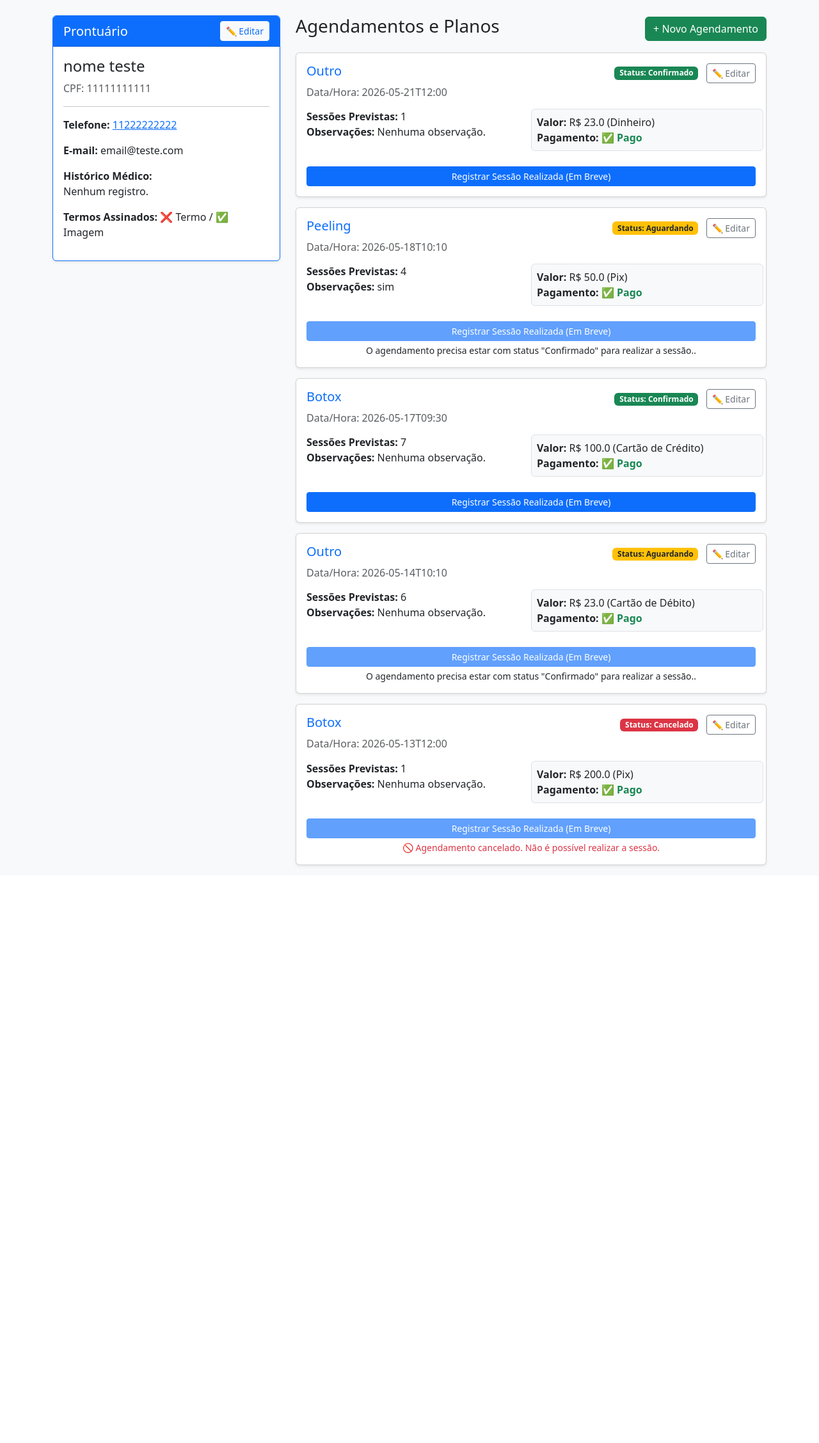
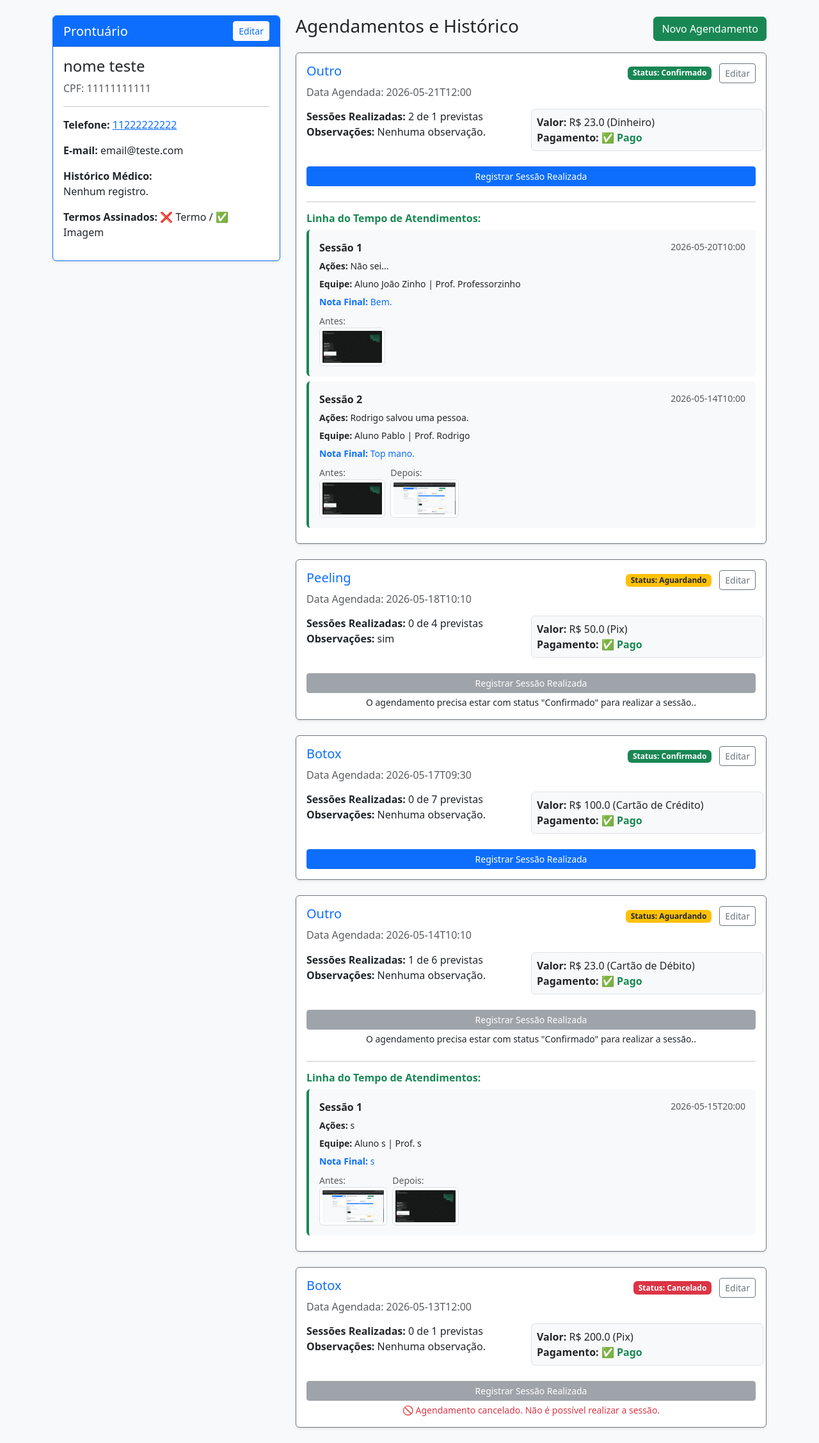
Before and after one commit to FabricioGMV/Clinica_Estetica_UNISC, a Flask app: page /paciente/1 in a window 1280 px wide. Shown: the part 56-2311 px from the top of the page at 64% size. Before the commit the page ends 1411 px from the top, so only its background shows below. Run offline with Flask 3, Linux system fonts and the light colour scheme; data comes from the database, SQL or seed files in the repository; both versions use the stored data as it was after the commit.

Commit message:
Criacao da funcao de registrar sessao realiazadas com adicao de informacoes e imagens de antes e depois, mostrando o historico completo.

```diff
--- a/app/controllers/rotas.py
+++ b/app/controllers/rotas.py
@@ -1,5 +1,5 @@
 from flask import Blueprint, render_template, request, redirect, url_for
-from app.services import paciente_service, agendamento_service
+from app.services import paciente_service, agendamento_service, procedimento_service
 
 rotas_bp = Blueprint('rotas', __name__)
 
@@ -28,7 +28,15 @@ def novo_paciente():
 @rotas_bp.route('/paciente/<int:id>')
 def perfil_paciente(id):
     paciente = paciente_service.obter_paciente(id)
-    agendamentos = agendamento_service.listar_agendamentos_por_paciente(id)
+    agendamentos_brutos = agendamento_service.listar_agendamentos_por_paciente(id)
+
+    agendamentos = []
+    for ag in agendamentos_brutos:
+        sessoes = agendamento_service.listar_procedimentos_por_agendamento(ag['id'])
+        agendamentos.append({
+            'dados': ag,
+            'sessoes': sessoes
+        })
 
     return render_template('perfil_paciente.html', paciente=paciente, agendamentos=agendamentos)
 
@@ -72,3 +80,15 @@ def pagar_agendamento(id):
     agendamento = agendamento_service.obter_agendamento(id)
     agendamento_service.confirmar_pagamento_e_agendamento(id)
     return redirect(url_for('rotas.perfil_paciente', id=agendamento['paciente_id']))
+
+#9. Rota para registrar sessão
+@rotas_bp.route('/agendamento/<int:id>/registrar_sessao', methods=['GET', 'POST'])
+def registrar_sessao(id):
+    agendamento = agendamento_service.obter_agendamento(id)
+    paciente = paciente_service.obter_paciente(agendamento['paciente_id'])
+
+    if request.method == 'POST':
+        procedimento_service.registrar_procedimento(id, paciente['id'], request.form, request.files)
+        return redirect(url_for('rotas.perfil_paciente', id=paciente['id']))
+
+    return render_template('form_procedimento.html', agendamento=agendamento, paciente=paciente)
--- a/app/services/agendamento_service.py
+++ b/app/services/agendamento_service.py
@@ -54,3 +54,9 @@ def confirmar_pagamento_e_agendamento(agendamento_id):
     ''', (agendamento_id,))
     conn.commit()
     conn.close()
+
+def listar_procedimentos_por_agendamento(agendamento_id):
+    conn = get_db_connection()
+    procedimentos = conn.execute('SELECT * FROM procedimentos WHERE agendamento_id = ? ORDER BY numero_sessao ASC', (agendamento_id,)).fetchall()
+    conn.close()
+    return procedimentos
--- a/app/templates/perfil_paciente.html
+++ b/app/templates/perfil_paciente.html
@@ -18,7 +18,7 @@
                 <div class="card shadow-sm border-primary">
                     <div class="card-header bg-primary text-white d-flex justify-content-between align-items-center">
                         <h5 class="mb-0">Prontuário</h5>
-                        <a href="/paciente/{{ paciente.id }}/editar" class="btn btn-sm btn-light text-primary">✏️ Editar</a>
+                        <a href="/paciente/{{ paciente.id }}/editar" class="btn btn-sm btn-light text-primary">Editar</a>
                     </div>
                     <div class="card-body">
                         <h4>{{ paciente.nome_completo }}</h4>
@@ -37,12 +37,13 @@
 
             <div class="col-md-8">
                 <div class="d-flex justify-content-between align-items-center mb-3">
-                    <h3>Agendamentos e Planos</h3>
-                    <a href="/paciente/{{ paciente.id }}/agendar" class="btn btn-success">+ Novo Agendamento</a>
+                    <h3>Agendamentos e Histórico</h3>
+                    <a href="/paciente/{{ paciente.id }}/agendar" class="btn btn-success">Novo Agendamento</a>
                 </div>
 
-                {% for agendamento in agendamentos %}
-                <div class="card shadow-sm mb-3">
+                {% for item in agendamentos %}
+                {% set agendamento = item.dados %}
+                <div class="card shadow-sm mb-4 border-secondary">
                     <div class="card-body">
                         <div class="d-flex justify-content-between mb-2">
                             <h5 class="card-title text-primary">{{ agendamento.tipo_procedimento }}</h5>
@@ -50,15 +51,15 @@
                                 <span class="badge {% if agendamento.status == 'Confirmado' %}bg-success{% elif agendamento.status == 'Cancelado' %}bg-danger{% else %}bg-warning text-dark{% endif %} me-2">
                                     Status: {{ agendamento.status }}
                                 </span>
-                                <a href="/agendamento/{{ agendamento.id }}/editar" class="btn btn-sm btn-outline-secondary">✏️ Editar</a>
+                                <a href="/agendamento/{{ agendamento.id }}/editar" class="btn btn-sm btn-outline-secondary">Editar</a>
                             </div>
                         </div>
 
-                        <h6 class="card-subtitle mb-3 text-muted">Data/Hora: {{ agendamento.data_hora }}</h6>
+                        <h6 class="card-subtitle mb-3 text-muted">Data Agendada: {{ agendamento.data_hora }}</h6>
 
                         <div class="row mb-3">
                             <div class="col-md-6">
-                                <strong>Sessões Previstas:</strong> {{ agendamento.sessoes_previstas }}<br>
+                                <strong>Sessões Realizadas:</strong> {{ item.sessoes|length }} de {{ agendamento.sessoes_previstas }} previstas<br>
                                 <strong>Observações:</strong> {{ agendamento.observacoes or 'Nenhuma observação.'}}
                             </div>
                             <div class="col-md-6 bg-light p-2 rounded border">
@@ -68,7 +69,7 @@
                                     <span class="text-danger fw-bold">Aguardando</span>
                                     {% if agendamento.status != 'Cancelado' %}
                                     <form action="/agendamento/{{ agendamento.id }}/pagar" method="POST" class="d-inline">
-                                        <button type="submit" class="btn btn-sm btn-success py-0 px-1 ms-2">Marcar como Pago</button>
+                                        <button type="submit" class="btn btn-sm btn-success py-0 px-1 ms-2">Pago</button>
                                     </form>
                                     {% endif %}
                                 {% else %}
@@ -79,9 +80,13 @@
 
                         {% set pode_realizar = (agendamento.status == 'Confirmado' and agendamento.status_pagamento == 'Pago') %}
 
-                        <button class="btn btn-sm btn-primary w-100 mt-2" {% if not pode_realizar %} disabled {% endif %}>
-                            Registrar Sessão Realizada (Em Breve)
-                        </button>
+                        {% if pode_realizar %}
+                        <a href="/agendamento/{{ agendamento.id }}/registrar_sessao" class="btn btn-sm btn-primary w-100 mt-2">
+                            Registrar Sessão Realizada
+                        </a>
+                        {% else %}
+                        <button class="btn btn-sm btn-secondary w-100 mt-2" disabled>Registrar Sessão Realizada</button>
+                        {% endif %}
 
                         {% if agendamento.status == 'Cancelado' %}
                             <small class="text-danger mt-1 d-block text-center">🚫 Agendamento cancelado. Não é possível realizar a sessão.</small>
@@ -90,6 +95,46 @@
                         {% elif agendamento.status != 'Confirmado' %}
                             <small class="text-warning text-dark mt-1 d-block text-center">O agendamento precisa estar com status "Confirmado" para realizar a sessão..</small>
                         {% endif %}
+
+                        {% if item.sessoes %}
+                        <hr class="mt-4 mb-3">
+                        <h6 class="text-success fw-bold">Linha do Tempo de Atendimentos:</h6>
+                        <div class="mt-2">
+                            {% for sessao in item.sessoes %}
+                            <div class="p-3 mb-2 bg-light rounded border-start border-success border-4">
+                                <div class="d-flex justify-content-between">
+                                    <strong>Sessão {{ sessao.numero_sessao }}</strong>
+                                    <small class="text-muted">{{ sessao.data_hora_iniciado }}</small>
+                                </div>
+                                <p class="mb-1 mt-1"><small><strong>Ações:</strong> {{ sessao.acoes_realizadas }}</small></p>
+                                <p class="mb-1"><small><strong>Equipe:</strong> Aluno {{ sessao.aluno_responsavel }} | Prof. {{ sessao.professor_supervisor }}</small></p>
+                                {% if sessao.observacao_final %}
+                                <p class="mb-1 text-primary"><small><strong>Nota Final:</strong> {{ sessao.observacao_final }}</small></p>
+                                {% endif %}
+
+                                <div class="mt-2 d-flex gap-2">
+                                    {% if sessao.foto_antes %}
+                                    <div>
+                                        <small class="d-block text-muted">Antes:</small>
+                                        <a href="/static/uploads/{{ sessao.foto_antes }}" target="_blank">
+                                            <img src="/static/uploads/{{ sessao.foto_antes }}" class="img-thumbnail" style="height: 60px;">
+                                        </a>
+                                    </div>
+                                    {% endif %}
+                                    {% if sessao.foto_depois %}
+                                    <div>
+                                        <small class="d-block text-muted">Depois:</small>
+                                        <a href="/static/uploads/{{ sessao.foto_depois }}" target="_blank">
+                                            <img src="/static/uploads/{{ sessao.foto_depois }}" class="img-thumbnail" style="height: 60px;">
+                                        </a>
+                                    </div>
+                                    {% endif %}
+                                </div>
+                            </div>
+                            {% endfor %}
+                        </div>
+                        {% endif %}
+
                     </div>
                 </div>
                 {% else %}
```
Also changed, not shown: app/services/procedimento_service.py (added, +43 -0 lines), app/templates/form_procedimento.html (added, +78 -0 lines), app/static/uploads/antes_3_1_tewte.png (added), app/static/uploads/antes_5_1_Captura_de_tela_2026-04-25_104715.png (added), app/static/uploads/antes_5_2_Captura_de_tela_2026-04-25_104715.png (added), app/static/uploads/depois_3_1_Captura_de_tela_2026-04-25_104715.png (added), app/static/uploads/depois_5_2_tewte.png (added), banco.db.
